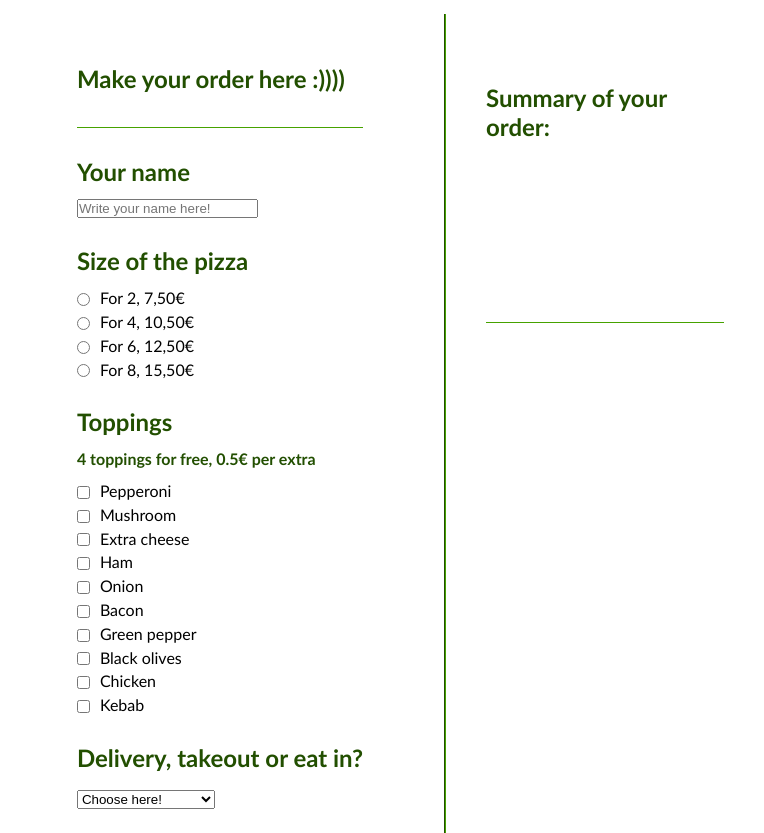
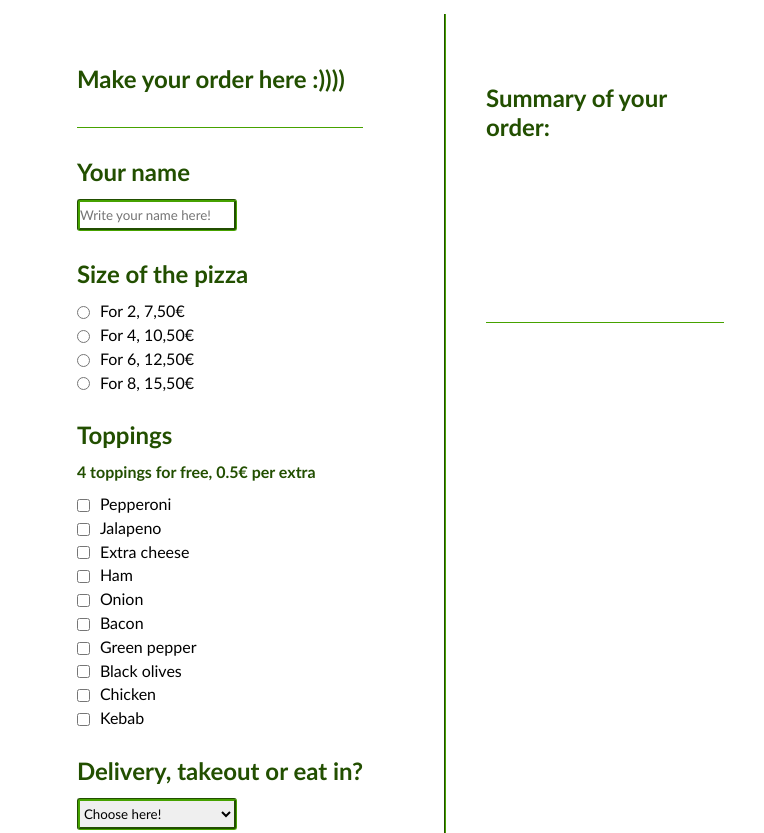
Before and after one commit to markusVJH/JS-Margit, a plain HTML site: page week_3/pizza_task/index.html in a window 1280 px wide. Shown: the top 833 px of the page, 516-1280 px from the left. Drawn offline with Linux system fonts and the light colour scheme.

Commit message:
more finishing

```diff
--- a/week_3/pizza_task/index.html
+++ b/week_3/pizza_task/index.html
@@ -42,8 +42,8 @@
           <input type="checkbox" name="topping" id="pepperoni" />
         </div>
         <div>
-          <label for="mushroom">Mushroom</label>
-          <input type="checkbox" name="topping" id="mushroom" />
+          <label for="jalapeno">Jalapeno</label>
+          <input type="checkbox" name="topping" id="jalapeno" />
         </div>
         <div>
           <label for="extra cheese">Extra cheese</label>
--- a/week_3/pizza_task/main.js
+++ b/week_3/pizza_task/main.js
@@ -16,7 +16,7 @@ function summary(id) {
 
 let namePrint = document.querySelector('#name').value;
 displayName.textContent = (`Customer name: ${namePrint}`);
-
+console.log(namePrint);
    if (id === "size2") {
     sizeResult = 7.5;
     size = "2";
--- a/week_3/pizza_task/style.css
+++ b/week_3/pizza_task/style.css
@@ -62,9 +62,16 @@ input[type="checkbox"] {
   margin-right: 10px;
   font-family: inherit;
 }
-input [type="text"],
-option {
+#name,
+option,
+#delivery {
   font-family: inherit;
+  display: flex;
+  height: 2rem;
+  border-radius: 3px;
+  width: 10rem;
+  border: groove;
+  border-color: #46a200;
 }
 #selectedDel {
   padding-bottom: 1rem;
```
